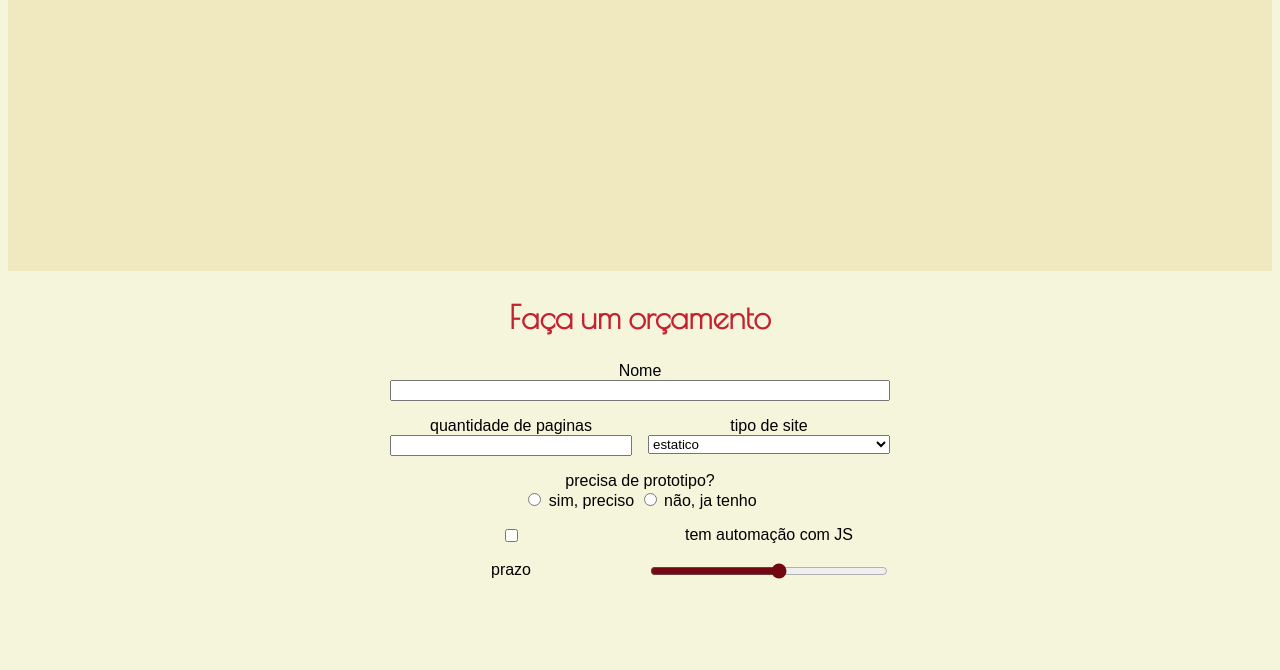
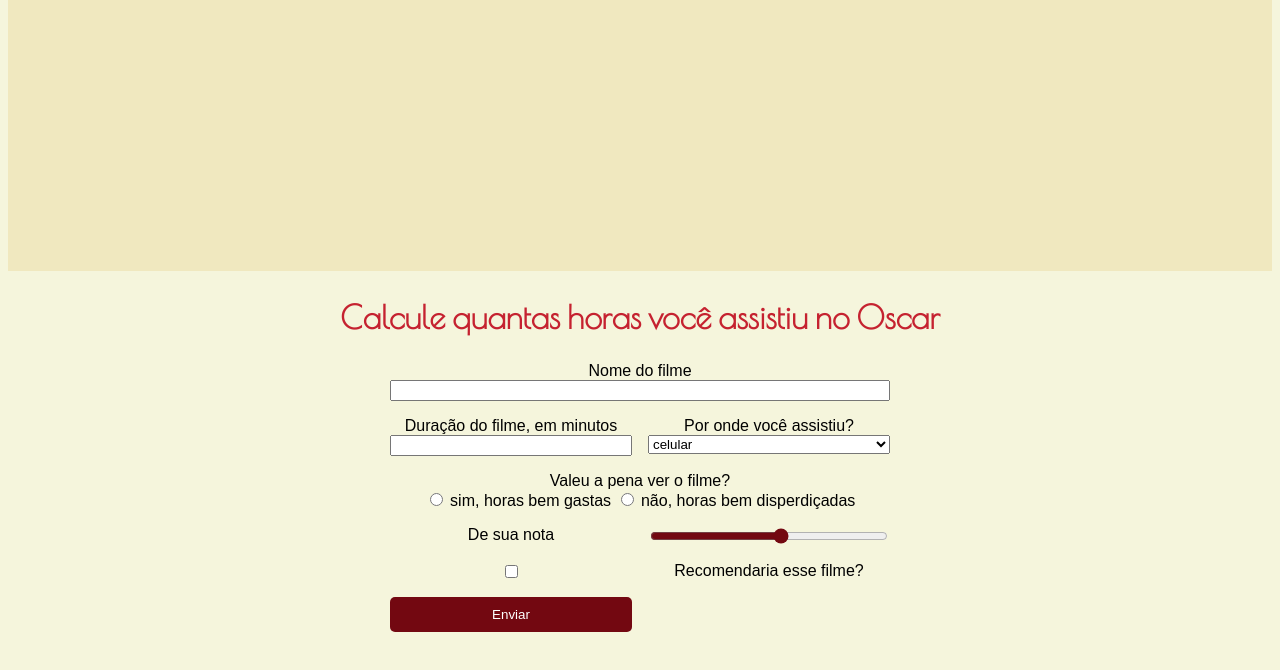
Before and after one commit to Amandinha0liveira/Filmes_Oscar, a plain HTML site: page index.html in a window 1280 px wide. Shown: the part 4385-5055 px from the top of the page. Drawn offline with nearby package versions, Linux system fonts and the light colour scheme.

Commit message:
atualização

```diff
--- a/assets/css/style.css
+++ b/assets/css/style.css
@@ -182,3 +182,13 @@ input[type=range]
 {
     accent-color: #730811;
 }
+
+.meu-botao {
+    background-color: #730811;
+    color: white;
+    padding: 10px 20px;
+    border: none;
+    border-radius: 5px;
+    cursor: pointer;
+
+}
--- a/index.html
+++ b/index.html
@@ -215,45 +215,47 @@
     </section>
 
     <section id = 'secao-orçamento'>
-        <h2>Faça um orçamento</h2>
+        <h2>Calcule quantas horas você assistiu no Oscar</h2>
         <form action="">
             <div class="campo linha">
-                <label for="nome">Nome</label>
+                <label for="nome">Nome do filme</label>
                 <input type="text" id="nome">
             </div>
 
             <div class="campo">
-                <label for="paginas">quantidade de paginas</label>
+                <label for="paginas">Duração do filme, em minutos</label>
                 <input type="number" id="paginas">
             </div>
 
             <div class="campo">
-                <label for="tipo">tipo de site</label>
+                <label for="tipo">Por onde você assistiu?</label>
                     <select id="tipo">
-                        <option value="1">estatico</option>
-                        <option value="2">dinamico</option>
-                </select>
+                        <option value="1">celular</option>
+                        <option value="2">cinema</option>
+                        <option value="3">televisão</option>
+                    </select>
             </div>
 
             <div class="campo linha">
-                <label for="">precisa de prototipo?</label>
+                <label for="">Valeu a pena ver o filme?</label>
                 <div>
                     <input type="radio" name="prototipo" id="prototipo_sim">
-                    <label for="prototipo_sim">sim, preciso</label>
+                    <label for="prototipo_sim">sim, horas bem gastas</label>
                     <input type="radio" name="prototipo" id="prototipo_nao">
-                    <label for="prototipo_nao">não, ja tenho</label>
+                    <label for="prototipo_nao">não, horas bem disperdiçadas</label>
                 </div>
             </div>
 
+            <label for="prazo">De sua nota</label>
+            <input type="range" min="1" max="10" id="prazo">
 
             <input type="checkbox" id="js">
-            <label for="js">tem automação com JS</label>
+            <label for="js">Recomendaria esse filme? </label>
 
-            <label for="prazo">prazo</label>
-            <input type="range" min="1" max="12" id="prazo">
-
+            <button type="button" class="meu-botao">Enviar</button>
 
         </form>
+
     </section>
 
 <footer>
```
